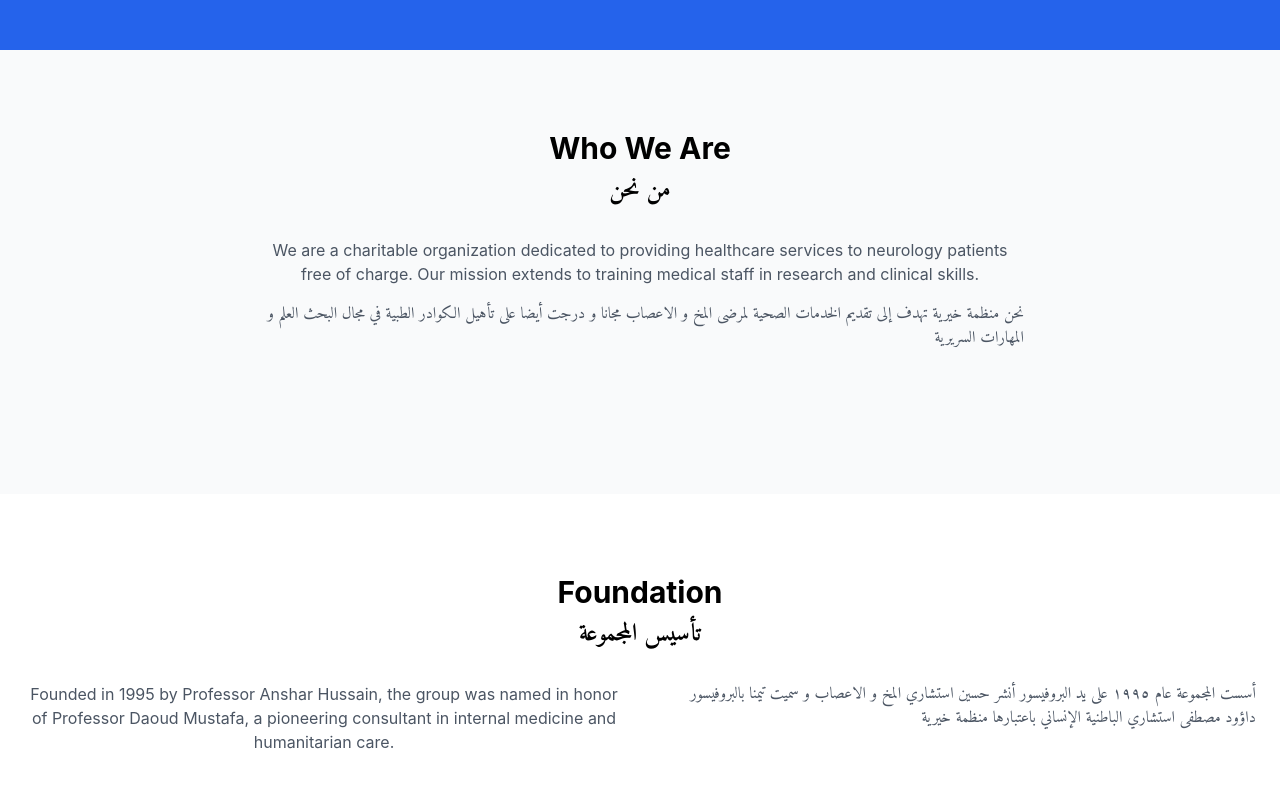
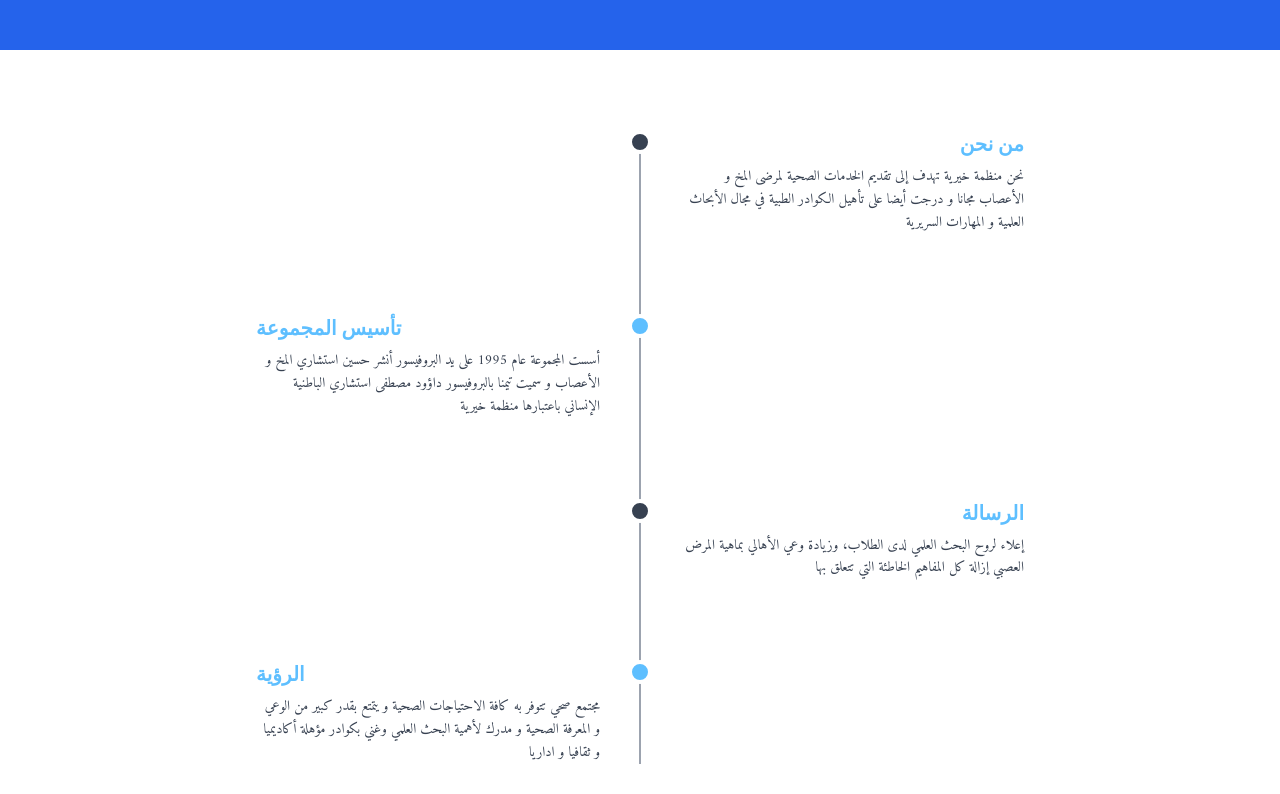
Before and after one commit to ymy97/daoud-research-group, a React (Vite) app: page / in a window 1280 px wide. Shown: the part 946-1740 px from the top of the page. Built offline with nearby package versions, Linux system fonts and the light colour scheme.

Commit message:
Add vertical timeline with Arabic content based on design

```diff
--- a/src/App.tsx
+++ b/src/App.tsx
@@ -86,6 +86,72 @@ function App() {
               <HandHeart className="h-8 w-8 mx-auto mb-2" />
               <div className="text-3xl font-bold mb-1">28</div>
               <div className="text-sm opacity-80">Years of Service</div>
+            </div>
+          </div>
+        </div>
+      </section>
+
+      {/* Timeline Section */}
+      <section className="py-20 bg-white">
+        <div className="max-w-7xl mx-auto px-6">
+          <div className="relative mx-auto max-w-3xl">
+            {/* Vertical Line */}
+            <div className="absolute left-1/2 transform -translate-x-1/2 h-full w-0.5 bg-gray-400"></div>
+
+            {/* Who We Are Timeline Item */}
+            <div className="relative z-10 mb-20">
+              {/* Circle */}
+              <div className="absolute left-1/2 transform -translate-x-1/2 flex items-center justify-center w-6 h-6 rounded-full bg-gray-700 border-4 border-white z-10"></div>
+
+              {/* Content */}
+              <div className="ml-auto w-1/2 pl-10">
+                <h3 className="text-xl font-bold text-[#5EBFFF] mb-2 text-right">من نحن</h3>
+                <p className="text-right font-arabic leading-relaxed text-gray-700 text-sm">
+                  نحن منظمة خيرية تهدف إلى تقديم الخدمات الصحية لمرضى المخ و الأعصاب مجانا و درجت أيضا على تأهيل الكوادر الطبية في مجال الأبحاث العلمية و المهارات السريرية
+                </p>
+              </div>
+            </div>
+
+            {/* Foundation Timeline Item */}
+            <div className="relative z-10 mb-20">
+              {/* Circle */}
+              <div className="absolute left-1/2 transform -translate-x-1/2 flex items-center justify-center w-6 h-6 rounded-full bg-[#5EBFFF] border-4 border-white z-10"></div>
+
+              {/* Content */}
+              <div className="mr-auto w-1/2 pr-10">
+                <h3 className="text-xl font-bold text-[#5EBFFF] mb-2">تأسيس المجموعة</h3>
+                <p className="text-right font-arabic leading-relaxed text-gray-700 text-sm">
+                  أسست المجموعة عام 1995 على يد البروفيسور أنشر حسين استشاري المخ و الأعصاب و سميت تيمنا بالبروفيسور داؤود مصطفى استشاري الباطنية الإنساني باعتبارها منظمة خيرية
+                </p>
+              </div>
+            </div>
+
+            {/* Mission Timeline Item */}
+            <div className="relative z-10 mb-20">
+              {/* Circle */}
+              <div className="absolute left-1/2 transform -translate-x-1/2 flex items-center justify-center w-6 h-6 rounded-full bg-gray-700 border-4 border-white z-10"></div>
+
+              {/* Content */}
+              <div className="ml-auto w-1/2 pl-10">
+                <h3 className="text-xl font-bold text-[#5EBFFF] mb-2 text-right">الرسالة</h3>
+                <p className="text-right font-arabic leading-relaxed text-gray-700 text-sm">
+                  إعلاء لروح البحث العلمي لدى الطلاب، وزيادة وعي الأهالي بماهية المرض العصبي إزالة كل المفاهيم الخاطئة التي تتعلق بها
+                </p>
+              </div>
+            </div>
+
+            {/* Vision Timeline Item */}
+            <div className="relative z-10">
+              {/* Circle */}
+              <div className="absolute left-1/2 transform -translate-x-1/2 flex items-center justify-center w-6 h-6 rounded-full bg-[#5EBFFF] border-4 border-white z-10"></div>
+
+              {/* Content */}
+              <div className="mr-auto w-1/2 pr-10">
+                <h3 className="text-xl font-bold text-[#5EBFFF] mb-2">الرؤية</h3>
+                <p className="text-right font-arabic leading-relaxed text-gray-700 text-sm">
+                  مجتمع صحي تتوفر به كافة الاحتياجات الصحية و يتمتع بقدر كبير من الوعي و المعرفة الصحية و مدرك لأهمية البحث العلمي وغني بكوادر مؤهلة أكاديميا و ثقافيا و اداريا
+                </p>
+              </div>
             </div>
           </div>
         </div>
```
